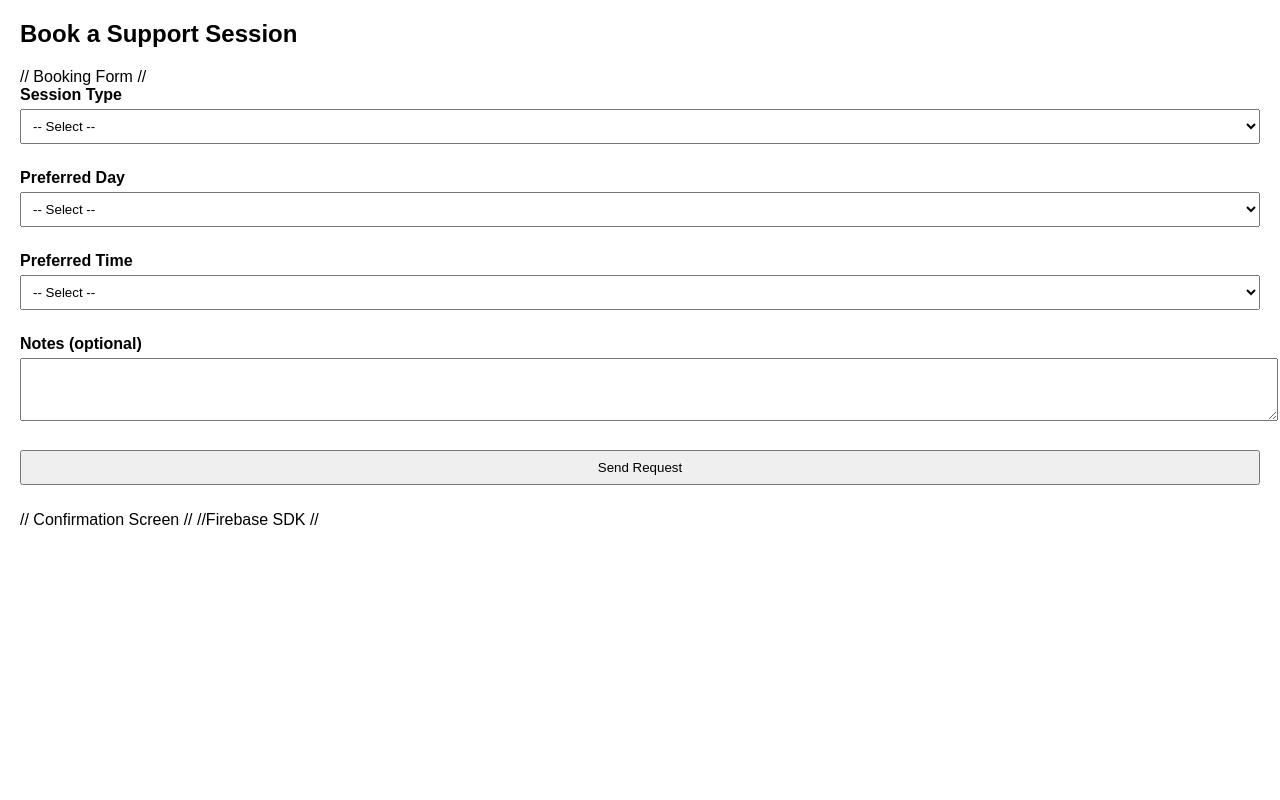
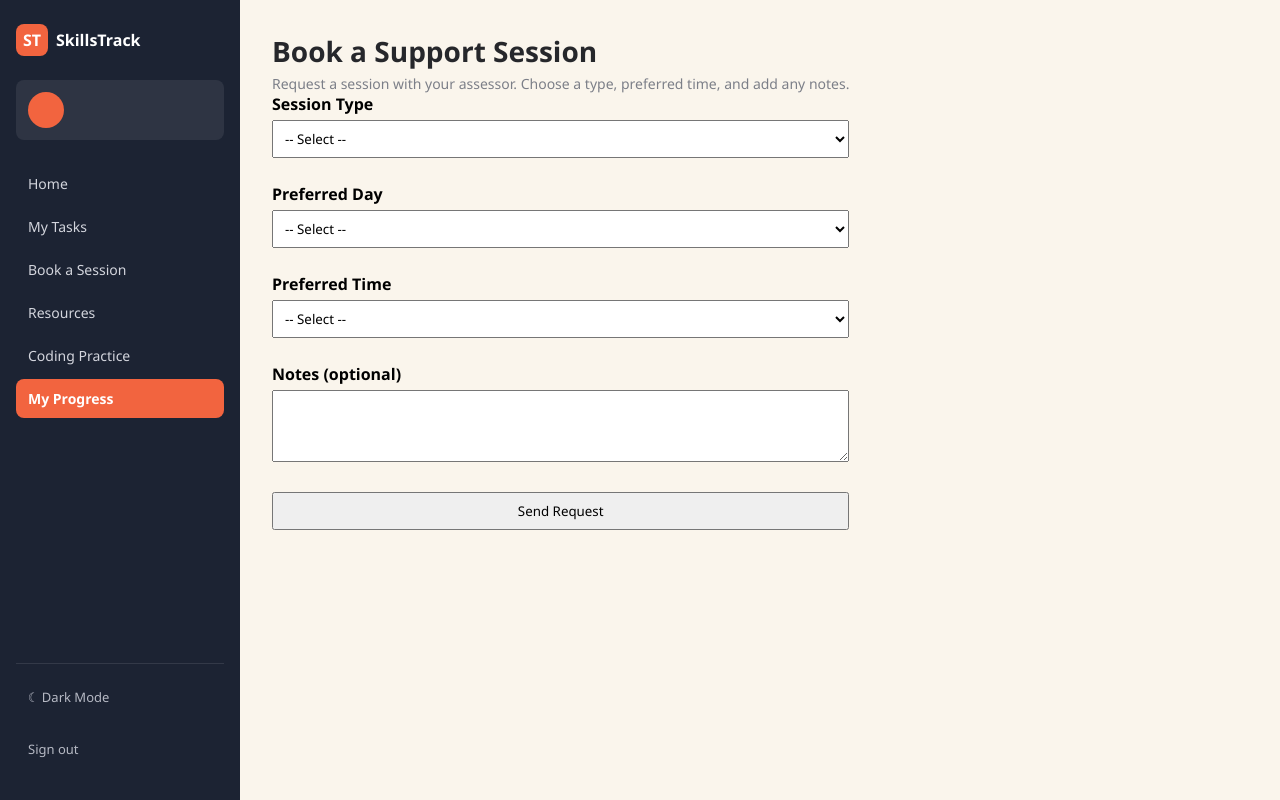
Before and after one commit to Lwandle-007/Javascript_Program_2026, a website: page skillstrack/book assessors.html in a window 1280 px wide. Drawn offline with Linux system fonts and the light colour scheme.

Commit message:
fixed navigation links to point to the (Book a Session) page

```diff
--- a/skillstrack/book assessors.html
+++ b/skillstrack/book assessors.html
@@ -1,23 +1,82 @@
-<!DOCTYPE html>
+<!doctype html>
 <html lang="en">
   <head>
-  <meta charset="UTF-8">
+    <meta charset="UTF-8" />
     <title>Book a Support Session</title>
+    <link rel="stylesheet" href="css/layout.css" />
     <style>
-    body { font-family: Arial, sans-serif; margin: 20px; }
-    .hidden { display: none; }
-    .form-section { margin-bottom: 15px; }
-    label { display: block; margin-bottom: 5px; font-weight: bold; }
-    select, textarea, button { width: 100%; padding: 8px; margin-bottom: 10px; }
-    .confirmation { border: 1px solid #4CAF50; padding: 20px; background: #f0fff0; }
-    #errorMsg { color: red; }
+      .hidden {
+        display: none;
+      }
+      .form-section {
+        margin-bottom: 15px;
+      }
+      label {
+        display: block;
+        margin-bottom: 5px;
+        font-weight: bold;
+      }
+      select,
+      textarea,
+      button {
+        width: 100%;
+        padding: 8px;
+        margin-bottom: 10px;
+      }
+      .confirmation {
+        border: 1px solid #4caf50;
+        padding: 20px;
+        background: #f0fff0;
+      }
+      #errorMsg {
+        color: red;
+      }
+      a {
+        text-decoration: none;
+      }
     </style>
   </head>
   <body>
+    <div class="app-layout">
+      <div class="sidebar">
+        <div class="sidebar-logo">
+          <div class="sidebar-logo-box">ST</div>
+          <span class="sidebar-logo-text">SkillsTrack</span>
+        </div>
+        <div class="sidebar-user">
+          <div class="sidebar-avatar" id="sidebarInitials"></div>
+          <div>
+            <div class="sidebar-user-name" id="sidebarName"></div>
+            <div class="sidebar-user-role" id="sidebarProgramme"></div>
+          </div>
+        </div>
+        <nav class="sidebar-nav">
+          <a class="sidebar-nav-item" href="learner_dashboard.html">Home</a>
+          <a class="sidebar-nav-item" href="tasks.html">My Tasks</a>
+          <a class="sidebar-nav-item" href="book assessors.html"
+            >Book a Session</a
+          >
+          <a class="sidebar-nav-item" href="resources.html">Resources</a>
+          <a class="sidebar-nav-item" href="#">Coding Practice</a>
+          <a class="sidebar-nav-item-active" href="progress.html"
+            >My Progress</a
+          >
+        </nav>
 
-  <h2>Book a Support Session</h2>
+        <div class="sidebar-footer">
+          <button id="darkModeBtn">☾ Dark Mode</button>
+          <button id="signOutButton" class="sidebar-nav-item">Sign out</button>
+        </div>
+      </div>
 
-// Booking Form //
+      <div class="main-content">
+        <div class="page-header">
+          <div>
+            <h1 class="page-title">Book a Support Session</h1>
+            <p class="page-subtitle">
+              Request a session with your assessor. Choose a type, preferred
+              time, and add any notes.
+            </p>
             <div id="bookingForm">
               <div class="form-section">
                 <label for="sessionType">Session Type</label>
@@ -63,17 +122,27 @@
               <p id="errorMsg"></p>
             </div>
 
-  // Confirmation Screen //
+            <!--  Confirmation Screen  -->
             <div id="confirmationScreen" class="hidden">
               <div class="confirmation">
                 <h3>Session Requested!</h3>
-      <p><strong>Session Type:</strong> <span id="confType"></span></p>
-      <p><strong>Preferred Day:</strong> <span id="confDay"></span></p>
-      <p><strong>Preferred Time:</strong> <span id="confTime"></span></p>
+                <p>
+                  <strong>Session Type:</strong> <span id="confType"></span>
+                </p>
+                <p>
+                  <strong>Preferred Day:</strong> <span id="confDay"></span>
+                </p>
+                <p>
+                  <strong>Preferred Time:</strong> <span id="confTime"></span>
+                </p>
+              </div>
+            </div>
+          </div>
+        </div>
       </div>
     </div>
 
-  //Firebase SDK //
+    <!-- //Firebase SDK // -->
     <script src="https://www.gstatic.com/firebasejs/10.12.0/firebase-app.js"></script>
     <script src="https://www.gstatic.com/firebasejs/10.12.0/firebase-firestore.js"></script>
 
@@ -85,7 +154,7 @@
         projectId: "skillstrack-c9591",
         storageBucket: "skillstrack-c9591.firebasestorage.app",
         messagingSenderId: "780408370394",
-      appId: "1:780408370394:web:29fca21abe35f0a77aa1e3"
+        appId: "1:780408370394:web:29fca21abe35f0a77aa1e3",
       };
 
       // Initialize Firebase
@@ -124,7 +193,7 @@
               preferredTime: selectedTime,
               notes: sessionNotes,
               status: "Pending",
-            createdAt: createdAt
+              createdAt: createdAt,
             });
 
             // Show confirmation
```
Also changed, not shown: skillstrack/learner_dashboard.html (+5 -1 lines), skillstrack/progress.html (+1 -1 lines), skillstrack/resources.html (+1 -1 lines), skillstrack/tasks.html (+1 -1 lines). Lines whose indentation alone changed are shown as unchanged.
